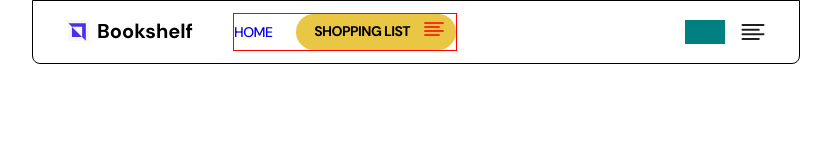
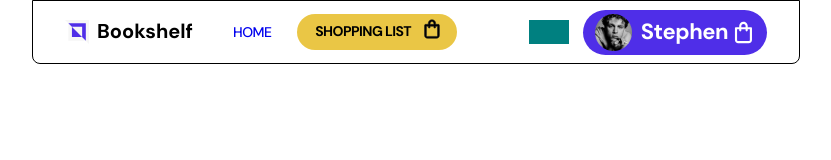
Before and after one commit to elias-291356/bookshelf, a website built with Vite: page index.html in a window 1280 px wide. Shown: the whole page, without its empty margins (224-1055 px from the left). Built offline with nearby package versions, Linux system fonts and the light colour scheme.

Commit message:
user btn in header

```diff
--- a/src/css/layout/header.css
+++ b/src/css/layout/header.css
@@ -6,6 +6,11 @@
 
 
   }
+
+  .user-top {
+    display: none;
+  }
+
 
   .burger-btn-icon {
     height: 28px;
@@ -77,9 +82,9 @@
 
   .icon-shop-list {
     position: absolute;
-    top: 3px;
-    right: 10px;
-    stroke: red;
+    top: 5px;
+    right: 15px;
+    stroke: var(--text-color-white-thema);
   }
 
   .menu-item {
@@ -106,7 +111,6 @@
       align-items: center;
       justify-content: space-between;
       width: 224px;
-      border: 1px solid red;
       text-transform: uppercase;
 
     }
@@ -116,6 +120,41 @@
       align-items: center;
       column-gap: 40px;
     }
+
+    .burger-btn {
+      display: none;
+    }
+
+    .user-top {
+      display: flex;
+      align-items: center;
+      justify-content: center;
+      cursor: pointer;
+      background-color: var(--accent-white-thema);
+      border-radius: 36px;
+      width: 184px;
+      height: 45px;
+    }
+
+    .user-name {
+      margin-left: 9px;
+      margin-right: 4px;
+      font-weight: 700;
+      font-size: 22px;
+      letter-spacing: -0.02em;
+      color: var(--text-color-dark-thema);
+    }
+
+    .icon-arrow-down {
+      fill: var(--text-color-dark-thema);
+      height: 23px;
+      width: 23px;
+    }
+
   }
 
-  @media screen and (min-width: 1440px) {}
+  @media screen and (min-width: 1440px) {
+    .navigation {
+      column-gap: 76px;
+    }
+  }
--- a/src/css/utils/variables.css
+++ b/src/css/utils/variables.css
@@ -1,5 +1,5 @@
 :root {
-  --accent-hover-white-thema: #4f2ee8;
+  --accent-white-thema: #4f2ee8;
   --accent-hover-dark-thema: #eac645;
   --text-color-dark-thema: #fff;
   --text-color-white-thema: #202024;
--- a/src/partials/header.html
+++ b/src/partials/header.html
@@ -15,8 +15,8 @@
           <button class="header-btn-shop-list" href="#shopping-list" type="button">Shopping
             list</button>
 
-          <svg class="icon-shop-list" width="24" height="24" aria-label="shopping list">
-            <use href="/src/images/icons/sprite.svg#icon-burger"></use>
+          <svg class="icon-shop-list" width="20" height="20" aria-label="shopping list">
+            <use href="/src/images/icons/sprite.svg#icon-shop"></use>
           </svg>
         </li>
 
@@ -27,10 +27,18 @@
       <button class="switcher" type="button"></button>
       <button class="burger-btn js-open-menu" type="button" aria-expanded="false" aria-controls="mobile-menu">
 
+
         <svg class="burger-btn-icon" aria-label="logout-btn-mobile-menu">
           <use href="/src/images/icons/sprite.svg#icon-burger"></use>
         </svg>
       </button>
+      <div class="user-top">
+        <img src="/src/images/user-logo.png" alt="user-logo" class="user-icon">
+        <p class="user-name">Stephen</p>
+        <svg class="icon-arrow-down" aria-label="icon-arrow-down">
+          <use href="/src/images/icons/sprite.svg#icon-shop"></use>
+        </svg>
+      </div>
     </div>
   </div>
 </header>
```
Also changed, not shown: src/images/icons/sprite.svg.
